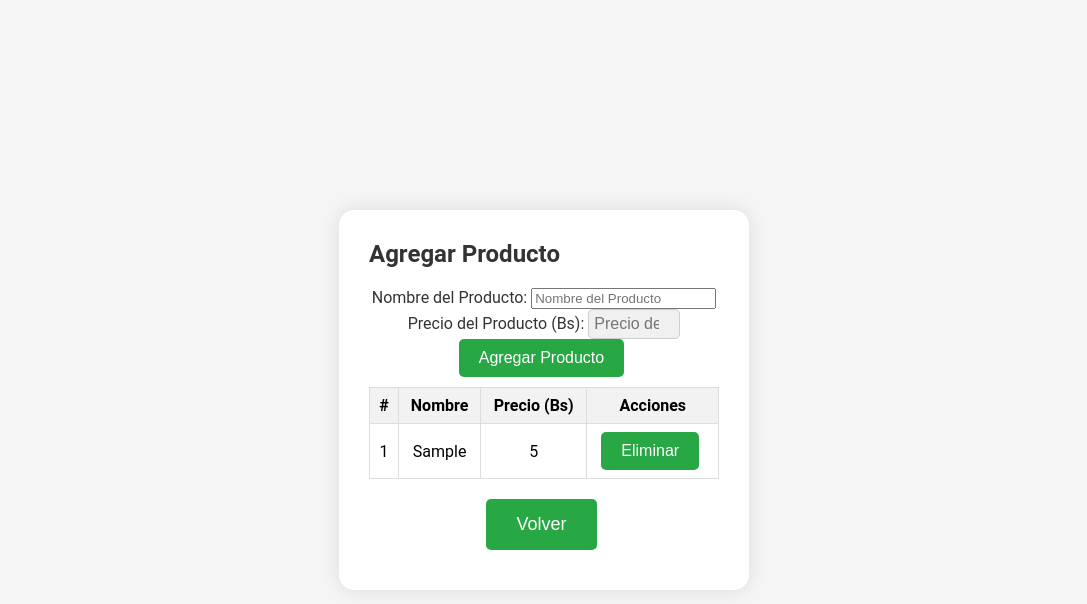
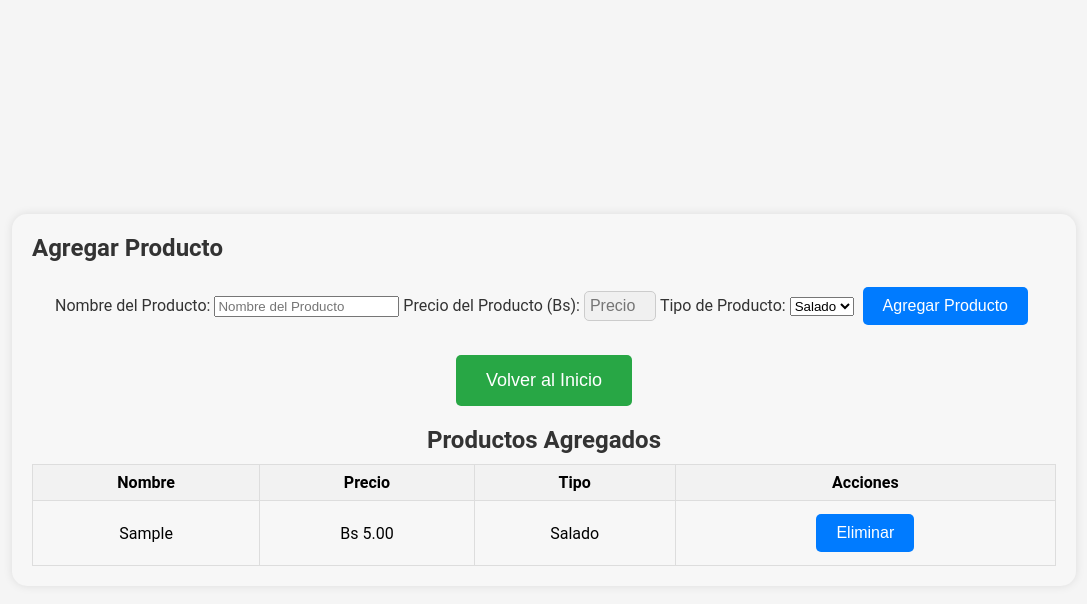
Before and after one commit to JonatanJireh/cajero-app, a plain HTML site: page productos.html in a window 1280 px wide. Both pictures are taken after typing "Sample", "5" into the empty fields and a click on the button "Agregar Producto". Shown: the whole page, without its empty margins (96-1183 px from the left). Drawn offline with Linux system fonts and the light colour scheme.

Commit message:
Añadi Categoria de producto

```diff
--- a/productos.html
+++ b/productos.html
@@ -16,99 +16,99 @@
             <input type="text" id="nombreProducto" placeholder="Nombre del Producto">
             <label for="precioProducto">Precio del Producto (Bs):</label>
             <input type="number" id="precioProducto" placeholder="Precio del Producto">
+            <label for="tipoProducto">Tipo de Producto:</label>
+            <select id="tipoProducto">
+                <option value="salado">Salado</option>
+                <option value="masita">Masita</option>
+                <option value="bebida">Bebida</option>
+            </select>
             <button onclick="agregarProducto()">Agregar Producto</button>
-
-            <!-- Tabla para mostrar los productos -->
-            <table id="tablaProductos">
+        </div>
+        <div class="botones-container">
+            <button onclick="location.href='index.html';">Volver al Inicio</button>
+        </div>
+        <div class="productos-lista-container">
+            <h2>Productos Agregados</h2>
+            <table>
                 <thead>
                     <tr>
-                        <th>#</th>
                         <th>Nombre</th>
-                        <th>Precio (Bs)</th>
-                        <th>Acciones</th> <!-- Columna para botón de eliminar -->
+                        <th>Precio</th>
+                        <th>Tipo</th>
+                        <th>Acciones</th>
                     </tr>
                 </thead>
-                <tbody>
-                    <!-- Aquí se llenarán los productos -->
+                <tbody id="productos-lista">
+                    <!-- Aquí se cargarán dinámicamente los productos -->
                 </tbody>
             </table>
-
-            <div class="botones-container">
-                <button onclick="location.href='index.html';">Volver</button>
-            </div>
         </div>
     </div>
 
     <script>
-        let productoIndex = 5;
+        let productoIndex = JSON.parse(localStorage.getItem('productoIndex')) || 0;
 
-        // Función para cargar productos personalizados desde localStorage y mostrar en la tabla
         function cargarProductosPersonalizados() {
             const productosPersonalizados = JSON.parse(localStorage.getItem('productosPersonalizados')) || [];
-            const tablaProductos = document.getElementById('tablaProductos').getElementsByTagName('tbody')[0];
-            tablaProductos.innerHTML = ''; // Limpiar tabla
-
-            productosPersonalizados.forEach((producto, index) => {
-                const row = tablaProductos.insertRow();
-                row.innerHTML = `
-                    <td>${index + 1}</td>
-                    <td>${producto.nombre}</td>
-                    <td>${producto.precio}</td>
-                    <td><button onclick="eliminarProducto(${index})">Eliminar</button></td>
-                `;
-            });
+            productosPersonalizados.forEach(producto => agregarProductoDom(producto));
         }
 
-        // Función para guardar productos personalizados en localStorage
-        function guardarProductosPersonalizados(productos) {
-            localStorage.setItem('productosPersonalizados', JSON.stringify(productos));
-        }
+        function agregarProducto() {
+            const nombre = document.getElementById('nombreProducto').value;
+            const precio = parseFloat(document.getElementById('precioProducto').value);
+            const tipo = document.getElementById('tipoProducto').value;
 
-        // Función para agregar producto personalizado
-        function agregarProducto() {
-            const nombre = document.getElementById('nombreProducto').value.trim();
-            const precio = parseFloat(document.getElementById('precioProducto').value);
+            if (nombre && precio && tipo) {
+                const producto = {
+                    nombre: nombre,
+                    precio: precio,
+                    tipo: tipo,
+                    index: productoIndex++
+                };
 
-            if (nombre === '' || isNaN(precio) || precio <= 0) {
-                alert('Por favor, ingresa un nombre y un precio válido para el producto.');
-                return;
-            }
+                const productosPersonalizados = JSON.parse(localStorage.getItem('productosPersonalizados')) || [];
+                productosPersonalizados.push(producto);
+                localStorage.setItem('productosPersonalizados', JSON.stringify(productosPersonalizados));
+                localStorage.setItem('productoIndex', JSON.stringify(productoIndex));
 
-            const productosPersonalizados = JSON.parse(localStorage.getItem('productosPersonalizados')) || [];
-            productoIndex++;
-            productosPersonalizados.push({
-                nombre: nombre,
-                precio: precio,
-                index: productoIndex
-            });
-            localStorage.setItem('productosPersonalizados', JSON.stringify(productosPersonalizados));
+                agregarProductoDom(producto);
 
-            alert('Producto agregado correctamente.');
-
-            // Limpiar campos y actualizar tabla
-            document.getElementById('nombreProducto').value = '';
-            document.getElementById('precioProducto').value = '';
-            cargarProductosPersonalizados();
-
-            // Agregar el producto en la interfaz de index.html (si está abierto)
-            if (window.opener) {
-                window.opener.agregarProductoDom(nombre, precio, productoIndex);
+                alert('Producto agregado correctamente.');
+                document.getElementById('nombreProducto').value = '';
+                document.getElementById('precioProducto').value = '';
+                document.getElementById('tipoProducto').value = 'salado';
+            } else {
+                alert('Por favor, complete todos los campos.');
             }
         }
 
-        // Función para eliminar un producto personalizado por su índice
-        function eliminarProducto(index) {
-            if (confirm('¿Estás seguro de que quieres eliminar este producto?')) {
-                let productosPersonalizados = JSON.parse(localStorage.getItem('productosPersonalizados')) || [];
-                productosPersonalizados = productosPersonalizados.filter((producto, i) => i !== index);
-                localStorage.setItem('productosPersonalizados', JSON.stringify(productosPersonalizados));
-                cargarProductosPersonalizados(); // Actualizar la tabla después de eliminar
-                alert('Producto eliminado correctamente.');
-            }
+        function agregarProductoDom(producto) {
+            const productosLista = document.getElementById('productos-lista');
+            const row = document.createElement('tr');
+            row.innerHTML = `
+                <td>${producto.nombre}</td>
+                <td>Bs ${producto.precio.toFixed(2)}</td>
+                <td>${producto.tipo.charAt(0).toUpperCase() + producto.tipo.slice(1)}</td>
+                <td><button onclick="eliminarProducto(${producto.index})">Eliminar</button></td>
+            `;
+            productosLista.appendChild(row);
         }
 
-        // Cargar productos personalizados al cargar la página
-        cargarProductosPersonalizados();
+        function eliminarProducto(index) {
+            let productosPersonalizados = JSON.parse(localStorage.getItem('productosPersonalizados')) || [];
+            productosPersonalizados = productosPersonalizados.filter(producto => producto.index !== index);
+            localStorage.setItem('productosPersonalizados', JSON.stringify(productosPersonalizados));
+            cargarListaProductos();
+        }
+
+        function cargarListaProductos() {
+            const productosLista = document.getElementById('productos-lista');
+            productosLista.innerHTML = '';
+            const productosPersonalizados = JSON.parse(localStorage.getItem('productosPersonalizados')) || [];
+            productosPersonalizados.forEach(producto => agregarProductoDom(producto));
+        }
+
+        window.onload = cargarListaProductos;
     </script>
 </body>
 </html>
--- a/styles.css
+++ b/styles.css
@@ -188,3 +188,91 @@ th {
     padding: 8px 16px;
     font-size: 14px;
 }
+/* Estructura general */
+.container {
+    width: 80%;
+    margin: 0 auto;
+    padding: 20px;
+    background-color: #f7f7f7;
+    box-shadow: 0 0 10px rgba(0, 0, 0, 0.1);
+    overflow-y: auto;
+    max-height: 90vh;
+}
+
+.header {
+    text-align: center;
+    margin-bottom: 20px;
+}
+
+.cajero-image {
+    width: 100px;
+    height: auto;
+    margin: 0 auto;
+}
+
+.botones-arriba-container {
+    display: flex;
+    justify-content: space-between;
+    margin-bottom: 20px;
+}
+
+.boton-arriba {
+    flex: 1;
+    text-align: center;
+}
+
+#productos-container {
+    display: flex;
+    justify-content: space-between;
+    margin-bottom: 20px;
+    overflow-x: auto;
+}
+
+.productos-column {
+    flex: 1;
+    margin: 0 10px;
+    padding: 10px;
+    background-color: #ffffff;
+    box-shadow: 0 0 5px rgba(0, 0, 0, 0.1);
+    overflow-y: auto;
+    max-height: 60vh;
+}
+
+.productos-column h2 {
+    text-align: center;
+    margin-bottom: 10px;
+}
+
+.product-container {
+    display: flex;
+    justify-content: space-between;
+    align-items: center;
+    margin-bottom: 10px;
+}
+
+.total-container, .efectivo-container, .cambio-container {
+    text-align: center;
+    margin-bottom: 20px;
+}
+
+.botones-container {
+    text-align: center;
+}
+
+button {
+    padding: 10px 20px;
+    background-color: #007bff;
+    color: #fff;
+    border: none;
+    cursor: pointer;
+    margin: 5px;
+}
+
+button:hover {
+    background-color: #0056b3;
+}
+
+input[type="number"] {
+    width: 60px;
+    text-align: center;
+}
```
Also changed, not shown: index.html (+16 -18 lines).
